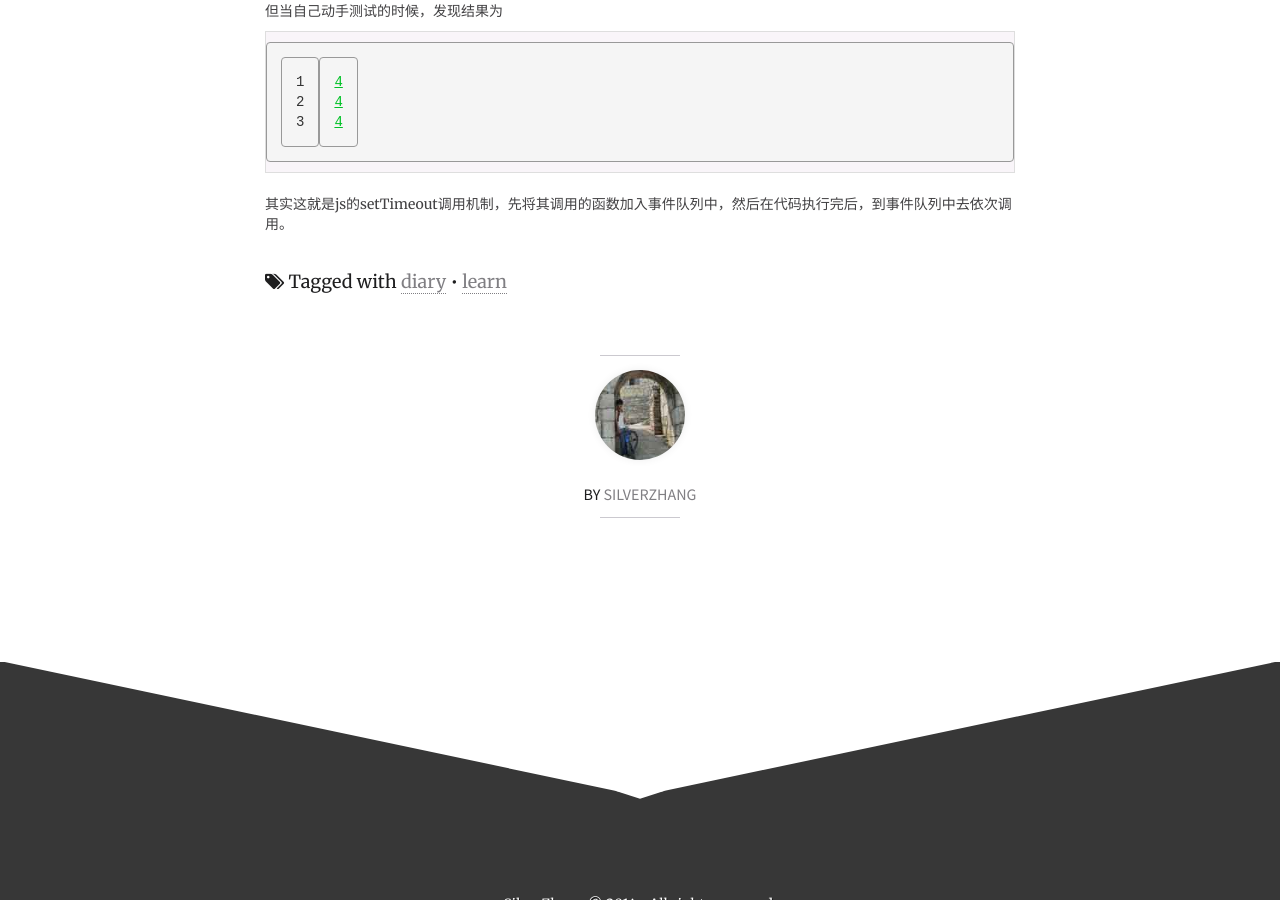
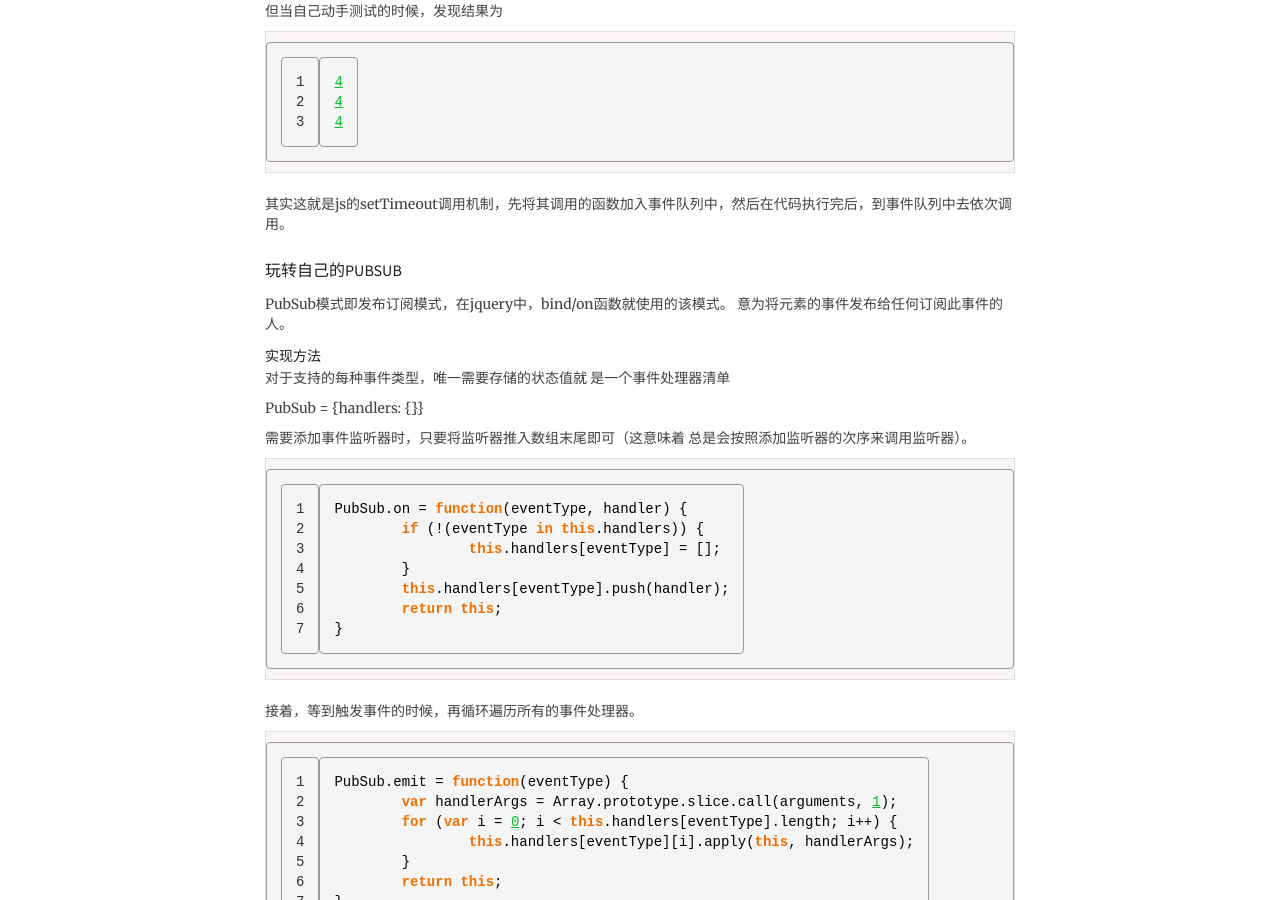
Before and after one commit to zyhwyl/zyhwyl.github.io, a Jekyll site: the page built from _posts/2014-02-23-js-learn.md, in a window 1280 px wide and 900 px high, scrolled down 1207 px. Built offline with Jekyll 4.4.1, drawn with Linux system fonts in a browser that asks for light colours; nearby versions of some CDN libraries; library files that are not in the unit come from our copies; comment, search, counter and statistics services are not loaded; some of the changed text lies outside the part shown.

Commit message:
添加文章内容

```diff
--- a/_posts/2014-02-23-js-learn.md
+++ b/_posts/2014-02-23-js-learn.md
@@ -39,3 +39,38 @@ setTimeout(function(){ console.log(i); }, 0);
 {% endhighlight %}
 
 其实这就是js的setTimeout调用机制，先将其调用的函数加入事件队列中，然后在代码执行完后，到事件队列中去依次调用。
+
+####玩转自己的PubSub
+PubSub模式即发布订阅模式，在jquery中，bind/on函数就使用的该模式。
+意为将元素的事件发布给任何订阅此事件的人。
+
+#####实现方法
+对于支持的每种事件类型，唯一需要存储的状态值就
+是一个事件处理器清单
+
+PubSub = {handlers: {}}
+
+需要添加事件监听器时，只要将监听器推入数组末尾即可（这意味着
+总是会按照添加监听器的次序来调用监听器）。
+
+{% highlight js linenos %}
+PubSub.on = function(eventType, handler) {
+	if (!(eventType in this.handlers)) {
+		this.handlers[eventType] = [];
+	}
+	this.handlers[eventType].push(handler);
+	return this;
+}
+{% endhighlight %}
+
+接着，等到触发事件的时候，再循环遍历所有的事件处理器。
+
+{% highlight js linenos %}
+PubSub.emit = function(eventType) {
+	var handlerArgs = Array.prototype.slice.call(arguments, 1);
+	for (var i = 0; i < this.handlers[eventType].length; i++) {
+		this.handlers[eventType][i].apply(this, handlerArgs);
+	}
+	return this;
+}
+{% endhighlight %}
```
